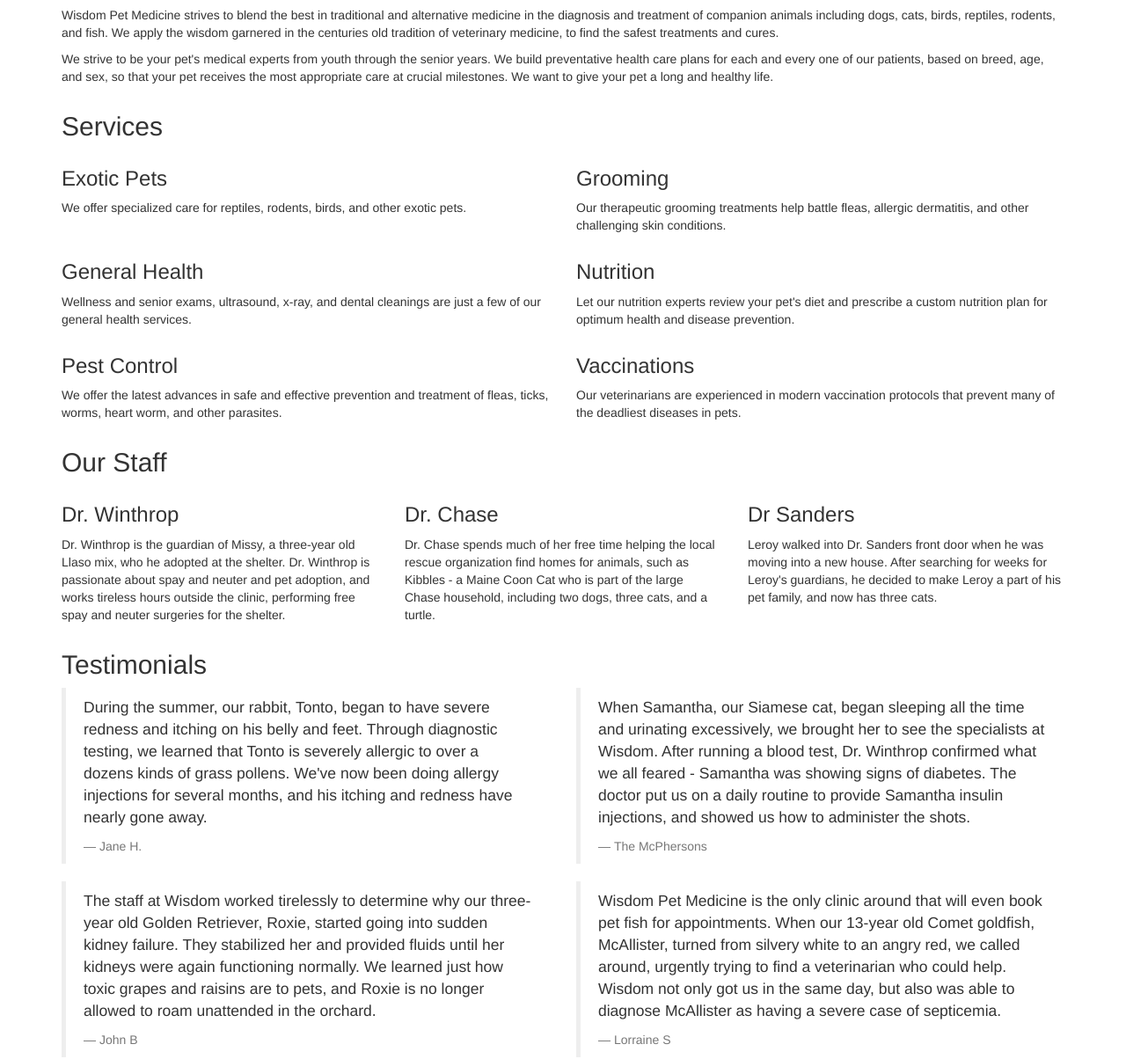
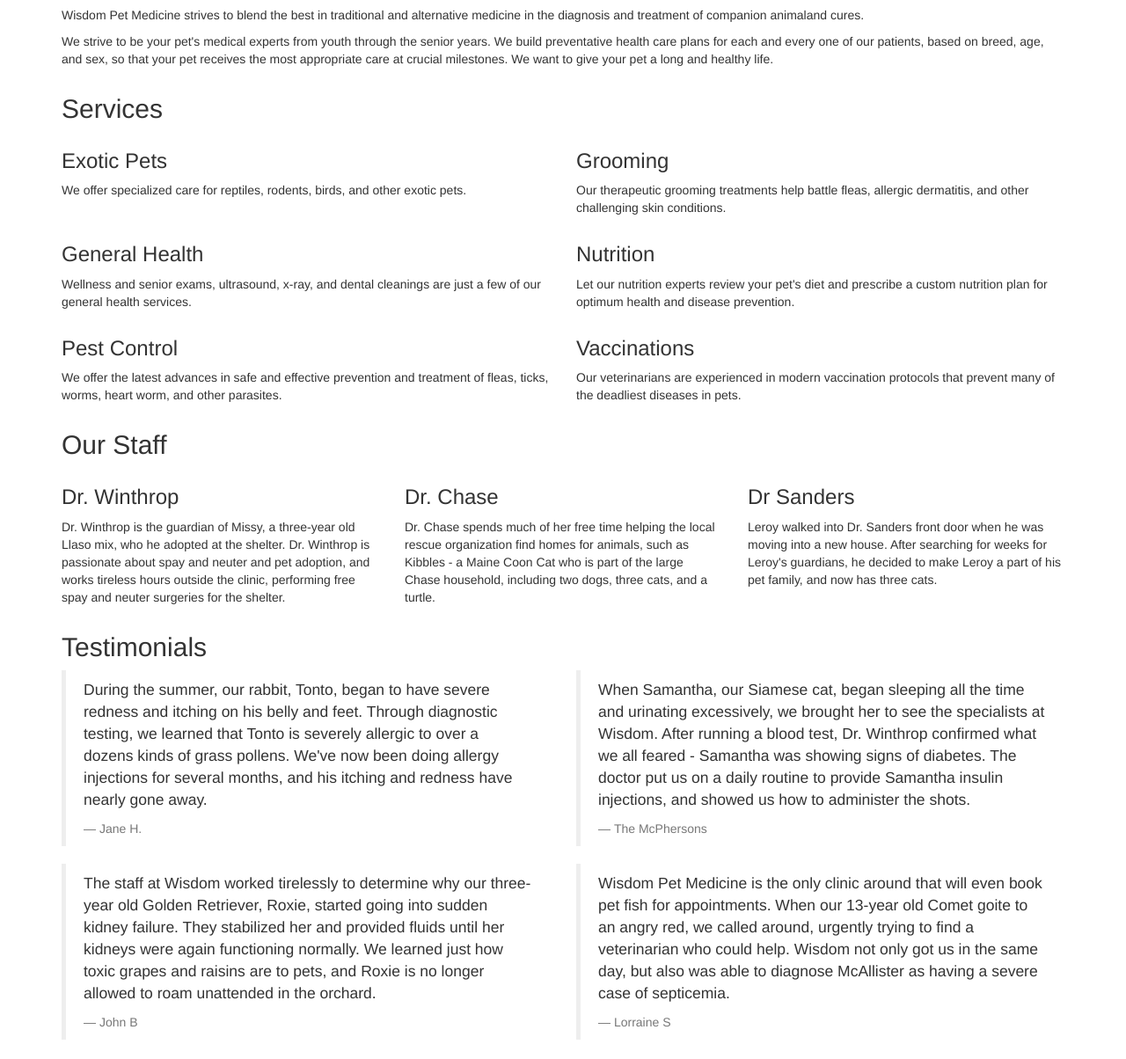
Before and after one commit to jsayram/jsayram.github.io, a plain HTML site: page index.html in a window 1280 px wide. Shown: the part 656-1860 px from the top of the page at 88% size. Drawn offline with Linux system fonts and the light colour scheme.

Commit message:
second push to see if site is working

```diff
--- a/index.html
+++ b/index.html
@@ -31,7 +31,7 @@
     <section class="page col-sm-12">
       <h2>Our Mission</h2>
 
-      <p>Wisdom Pet Medicine strives to blend the best in traditional and alternative medicine in the diagnosis and treatment of companion animals including dogs, cats, birds, reptiles, rodents, and fish. We apply the wisdom garnered in the centuries old tradition of veterinary medicine, to find the safest treatments and&nbsp;cures.</p>
+      <p>Wisdom Pet Medicine strives to blend the best in traditional and alternative medicine in the diagnosis and treatment of companion animaland&nbsp;cures.</p>
 
       <p>We strive to be your pet's medical experts from youth through the senior years. We build preventative health care plans for each and every one of our patients, based on breed, age, and sex, so that your pet receives the most appropriate care at crucial milestones. We want to give your pet a long and healthy&nbsp;life.</p>
     </section>
@@ -119,7 +119,7 @@
         </section>
         <section class="col-sm-6">
           <blockquote>
-            <p>Wisdom Pet Medicine is the only clinic around that will even book pet fish for appointments. When our 13-year old Comet goldfish, McAllister, turned from silvery white to an angry red, we called around, urgently trying to find a veterinarian who could help. Wisdom not only got us in the same day, but also was able to diagnose McAllister as having a severe case of septicemia.</p>
+            <p>Wisdom Pet Medicine is the only clinic around that will even book pet fish for appointments. When our 13-year old Comet goite to an angry red, we called around, urgently trying to find a veterinarian who could help. Wisdom not only got us in the same day, but also was able to diagnose McAllister as having a severe case of septicemia.</p>
             <footer>Lorraine S</footer>
           </blockquote>
         </section>
```
